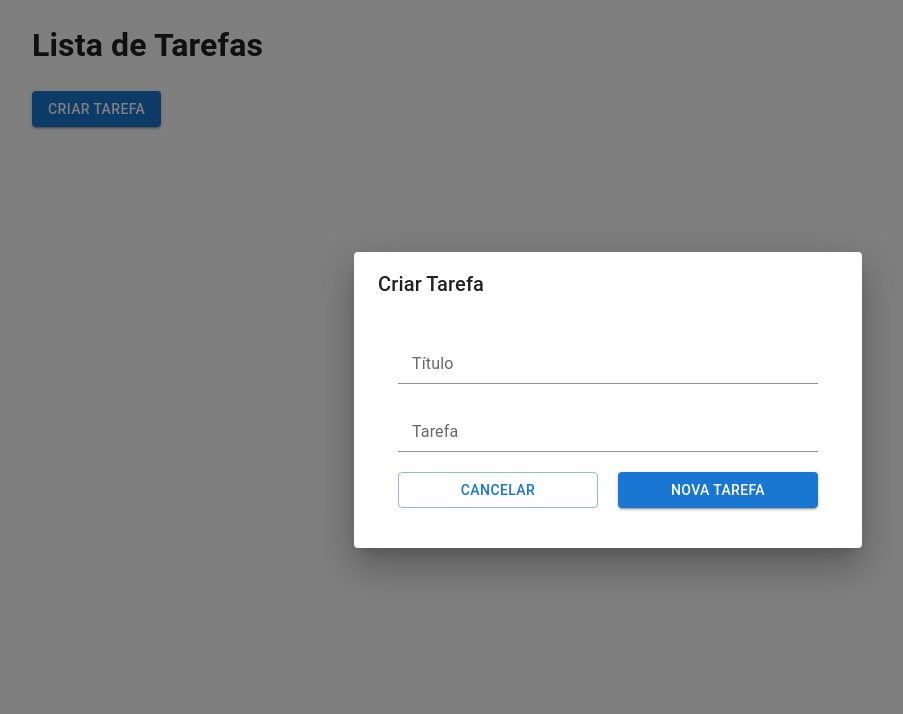
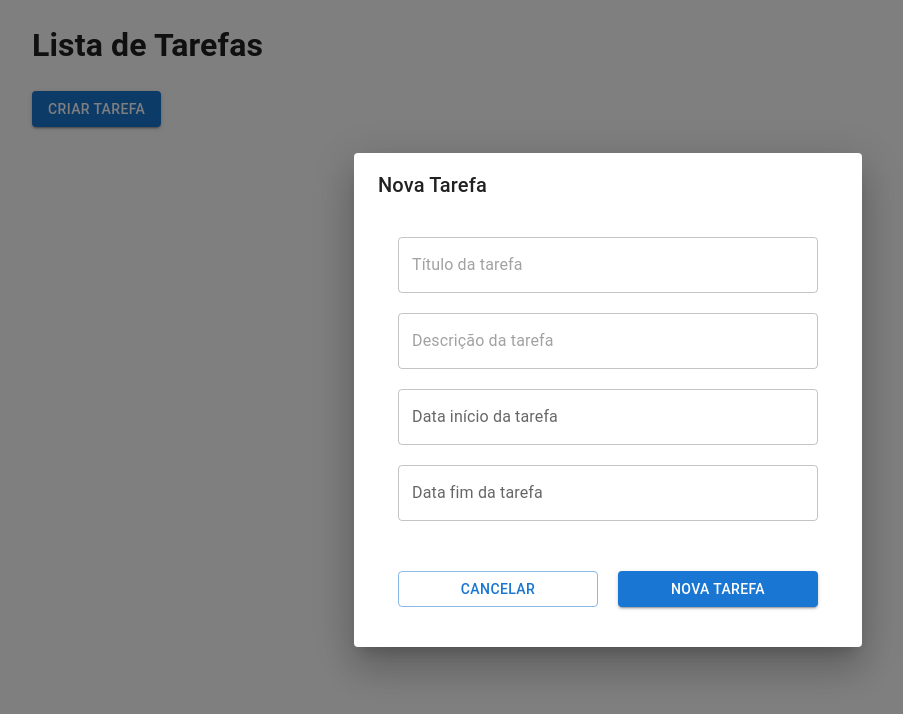
Before and after one commit to arieljunior/planejador, a React (Create React App) app: page / in a window 1280 px wide. Both pictures are taken after a click on the button "CRIAR TAREFA". Shown: the top 714 px of the page, without its empty margins (32-935 px from the left). Built offline with nearby package versions, Linux system fonts and the light colour scheme; no server answers.

Commit message:
add start date and final date in create modal

```diff
--- a/package.json
+++ b/package.json
@@ -3,10 +3,12 @@
   "version": "0.1.0",
   "private": true,
   "dependencies": {
+    "@date-io/date-fns": "^2.13.2",
     "@emotion/react": "^11.9.0",
     "@emotion/styled": "^11.8.1",
     "@mui/icons-material": "^5.6.2",
     "@mui/material": "^5.6.4",
+    "@mui/x-date-pickers": "^5.0.0-alpha.2",
     "@testing-library/jest-dom": "^5.14.1",
     "@testing-library/react": "^13.0.0",
     "@testing-library/user-event": "^13.2.1",
@@ -15,6 +17,7 @@
     "@types/react": "^18.0.0",
     "@types/react-dom": "^18.0.0",
     "axios": "^0.27.2",
+    "date-fns": "^2.28.0",
     "react": "^18.1.0",
     "react-dom": "^18.1.0",
     "react-router-dom": "6",
--- a/src/components/FormTask/index.tsx
+++ b/src/components/FormTask/index.tsx
@@ -1,7 +1,17 @@
 import React, { useState } from "react";
-import { FormControl, Button, InputLabel, Input } from "@mui/material";
+import {
+	FormControl,
+	Button,
+	InputLabel,
+	Input,
+	TextField,
+} from "@mui/material";
 import { TaskModel } from "../../interfaces/task.interface";
 import { ActionsContainer, FormContent } from "./styles";
+import { DateTimePicker } from "@mui/x-date-pickers/DateTimePicker";
+import { LocalizationProvider } from "@mui/x-date-pickers/LocalizationProvider";
+import { AdapterDateFns } from "@mui/x-date-pickers/AdapterDateFns";
+import { ptBR } from "date-fns/locale";
 
 interface IFormTask {
 	handleConfirm: (data: TaskModel) => void;
@@ -19,6 +29,8 @@ export const FormTask: React.FC<IFormTask> = ({
 	const [form, setForm] = useState<TaskModel>({
 		description: values?.description || "",
 		title: values?.title || "",
+		startDate: null,
+		finalDate: null,
 	});
 
 	return (
@@ -28,20 +40,15 @@ export const FormTask: React.FC<IFormTask> = ({
 				handleConfirm(form);
 			}}>
 			<FormContent>
-				<FormControl>
-					<InputLabel htmlFor='input-title'>Título</InputLabel>
-					<Input
+					<TextField
 						id='input-title'
 						placeholder='Título da tarefa'
 						required
 						value={form.title}
 						onChange={({ target }) => setForm({ ...form, title: target.value })}
 					/>
-				</FormControl>
 
-				<FormControl>
-					<InputLabel htmlFor='input-title'>Tarefa</InputLabel>
-					<Input
+					<TextField
 						id='input-description-task'
 						placeholder='Descrição da tarefa'
 						required
@@ -50,7 +57,28 @@ export const FormTask: React.FC<IFormTask> = ({
 							setForm({ ...form, description: target.value })
 						}
 					/>
-				</FormControl>
+
+					<LocalizationProvider dateAdapter={AdapterDateFns} locale={ptBR}>
+						<DateTimePicker
+							renderInput={(props) => <TextField {...props} />}
+							value={form.startDate}
+							label="Data início da tarefa"
+							onChange={(newValue) => {
+								setForm({ ...form, startDate: newValue });
+							}}
+						/>
+					</LocalizationProvider>
+
+					<LocalizationProvider dateAdapter={AdapterDateFns} locale={ptBR}>
+						<DateTimePicker
+							renderInput={(props) => <TextField {...props} />}
+							value={form.finalDate}
+							label="Data fim da tarefa"
+							onChange={(newValue) => {
+								setForm({ ...form, finalDate: newValue });
+							}}
+						/>
+					</LocalizationProvider>
 				<ActionsContainer>
 					<Button variant='outlined' type='button' onClick={handleCancel}>
 						Cancelar
--- a/src/components/FormTask/styles.ts
+++ b/src/components/FormTask/styles.ts
@@ -5,6 +5,7 @@ export const ActionsContainer = styled.div`
     grid-template-columns: 200px 200px;
     flex-direction: row;
     gap: 20px;
+    margin-top: 30px;
 `;
 
 export const FormContent = styled.div`
--- a/src/views/TasksList/index.tsx
+++ b/src/views/TasksList/index.tsx
@@ -111,7 +111,7 @@ export const TasksList: React.FC = () => {
 				show={modalState.show}
 				handleClose={closeModal}
 				removeActions
-				title={!!modalState.idEdit ? "Atualizar Tarefa" : "Criar Tarefa"}>
+				title={!!modalState.idEdit ? "Atualizar Tarefa" : "Nova Tarefa"}>
 				<FormTask
 					handleConfirm={(data) => {
 						if (!!modalState.idEdit) {
```
Also changed, not shown: src/interfaces/task.interface.ts (+5 -3 lines), 1 other file (tests, documents, lock files or other folders).
